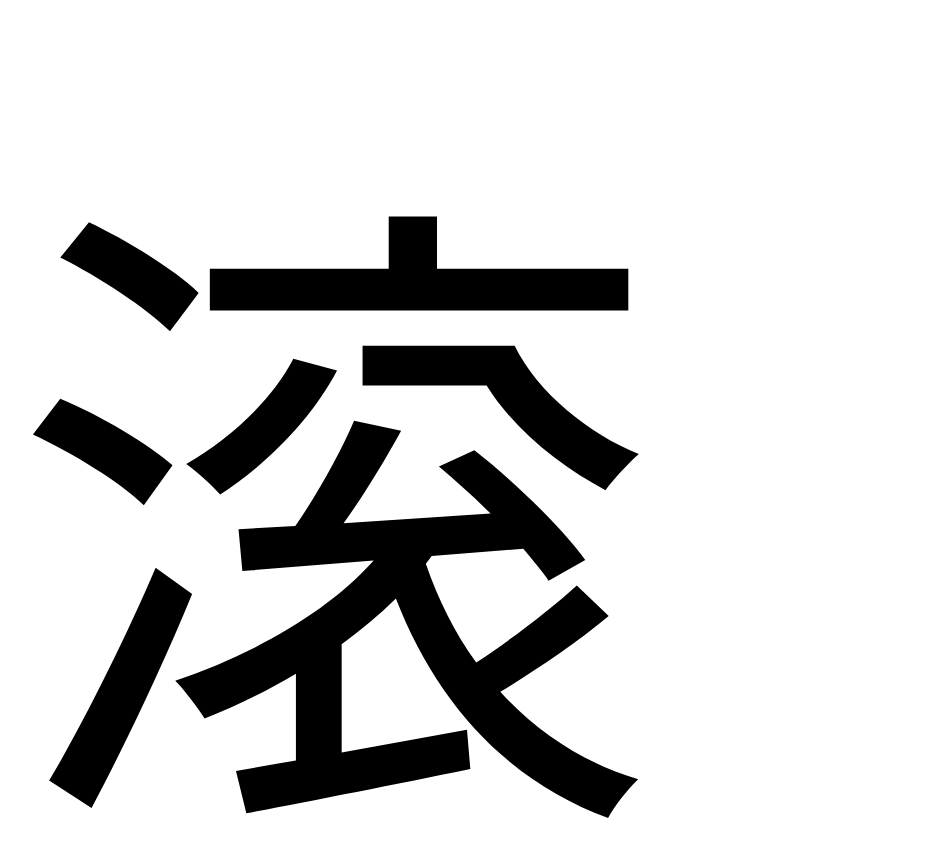
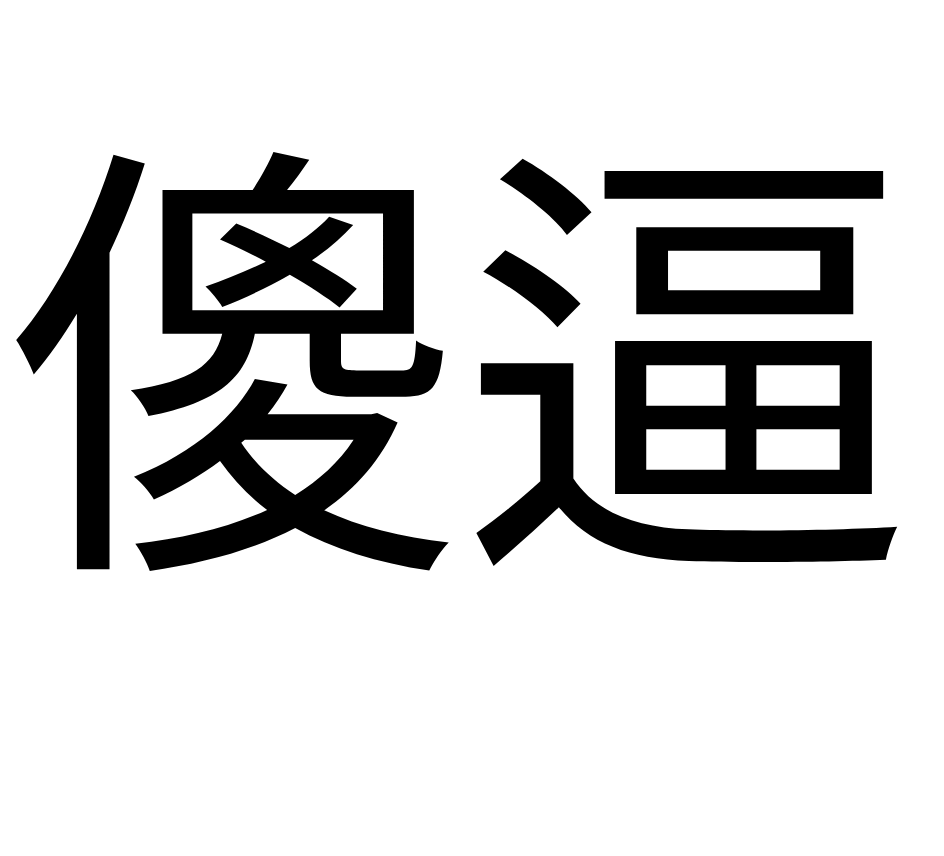
Before and after one commit to zjyispro/zjyispro.github.io, a plain HTML site: page index.html in a window 1280 px wide. Shown: the whole page, without its empty margins (0-944 px from the left). After the commit the page ends 800 px from the top, so only its background shows below. Drawn offline with Linux system fonts and the light colour scheme.

Commit message:
Update index.html

```diff
--- a/index.html
+++ b/index.html
@@ -1 +1 @@
-<div style="font-size: 653px;">滚</div>
+<div style="font-size: 453px;">傻逼</div>
```
